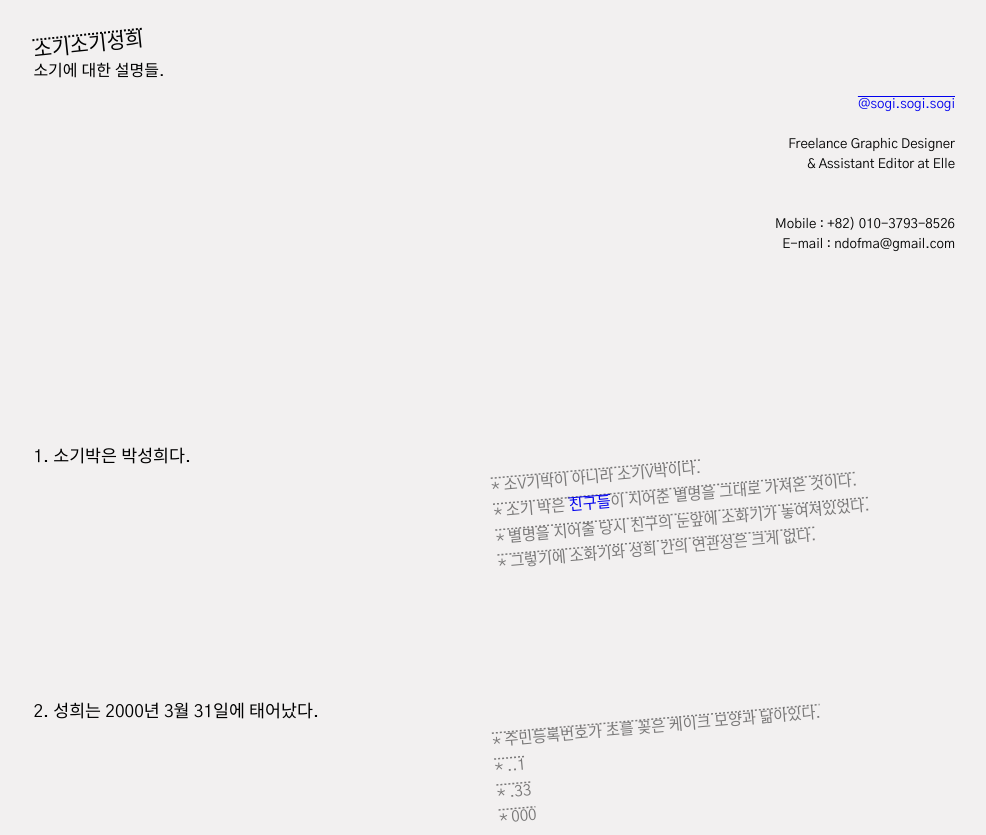
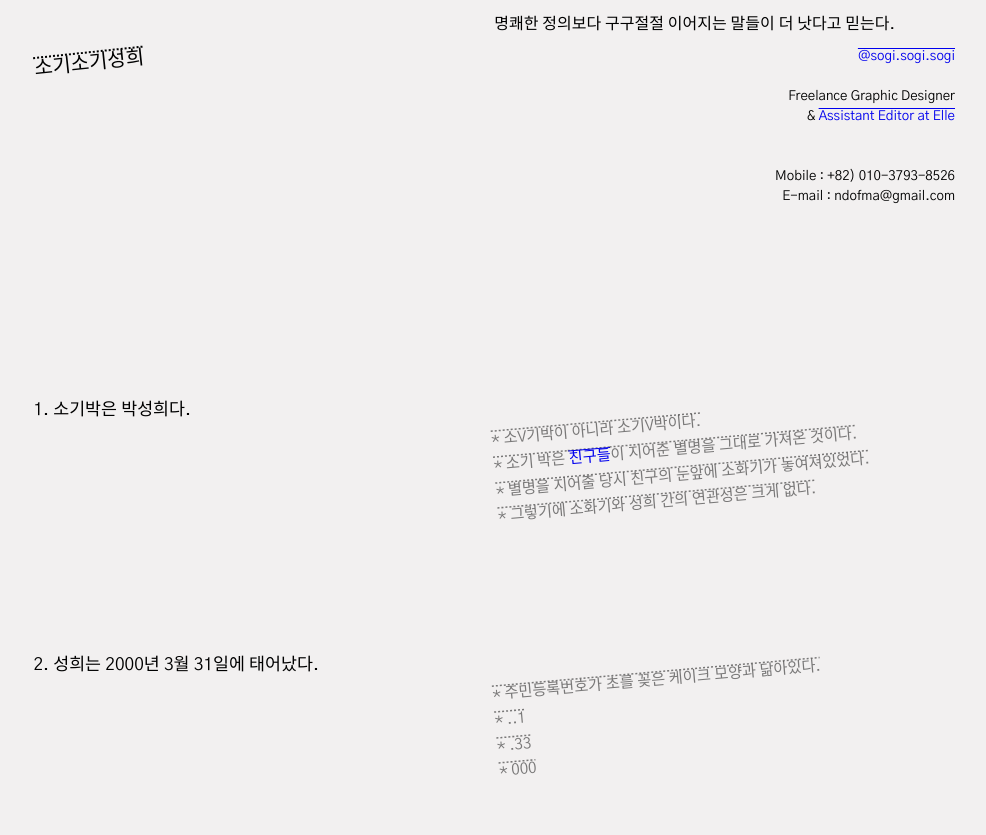
Before and after one commit to sogibak/sogi.sogi.sogi, a plain HTML site: page index.html in a window 1280 px wide. Shown: the top 835 px of the page, without its empty margins (69-1055 px from the left). Drawn offline with Linux system fonts and the light colour scheme.

Commit message:
Update index.html

```diff
--- a/index.html
+++ b/index.html
@@ -17,16 +17,18 @@
 
 
         <div class="row">
-            <div<
+            <div>
         <p class="title">소기소기성희</p>
        <!-- <div class="fixed-note"></div>  -->
 
         </div>
-<div>소기에 대한 설명들.</div>
+<div>명쾌한 정의보다 구구절절 이어지는 말들이 더 낫다고 믿는다.
          <aside>
         <p class="info">
-            <a href="https://www.instagram.com/sogi.sogi.sogi/">@sogi.sogi.sogi</a><br> <br>Freelance Graphic Designer<br>& Assistant Editor at Elle<br><br><br>Mobile : +82) 010-3793-8526<br>E-mail : ndofma@gmail.com<br></p></aside>
-        </div>
+            <a href="https://www.instagram.com/sogi.sogi.sogi/">@sogi.sogi.sogi</a><br> <br>Freelance Graphic Designer<br>& <a href ="https://sogibak.github.io/working/">Assistant Editor at Elle</a><br><br><br>Mobile : +82) 010-3793-8526<br>E-mail : ndofma@gmail.com<br></p></aside>
+</div>
+
+</div>
 
          <br><br><br><br><br><br><br><br>
 
```
